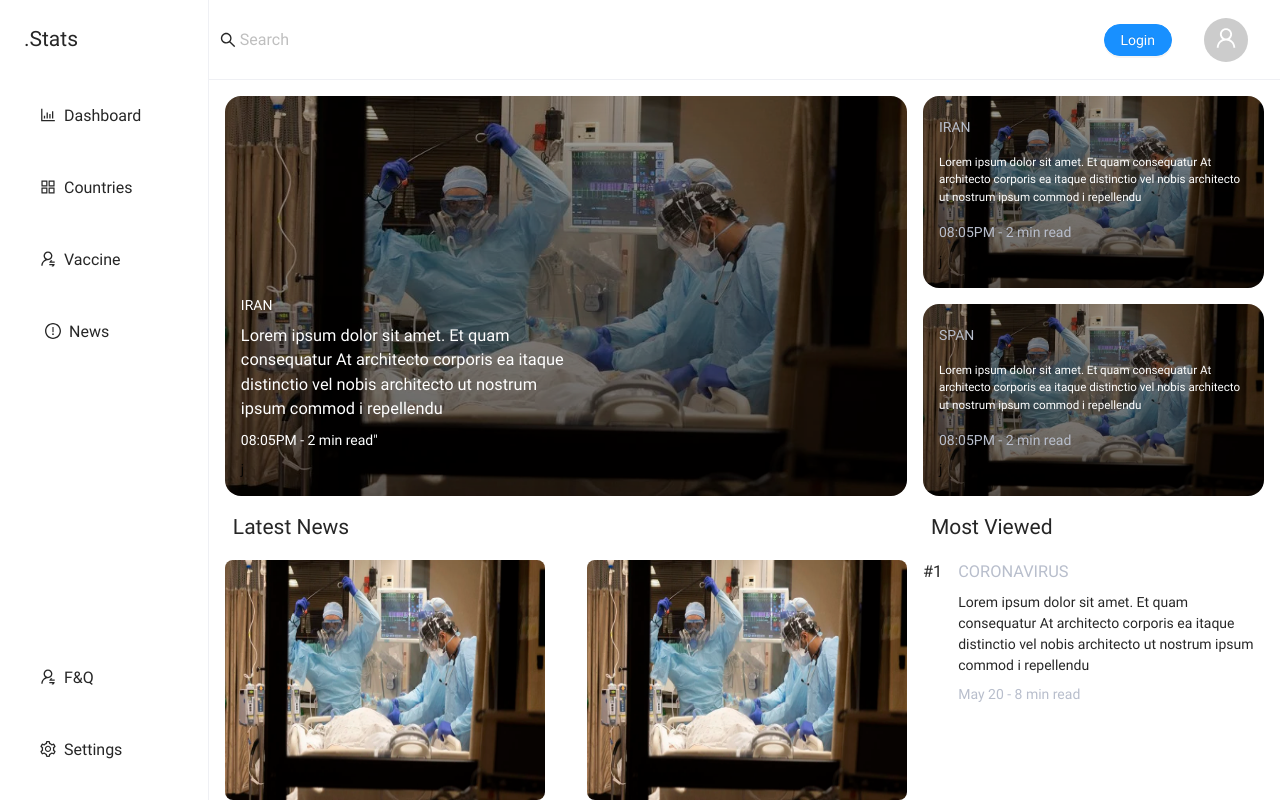
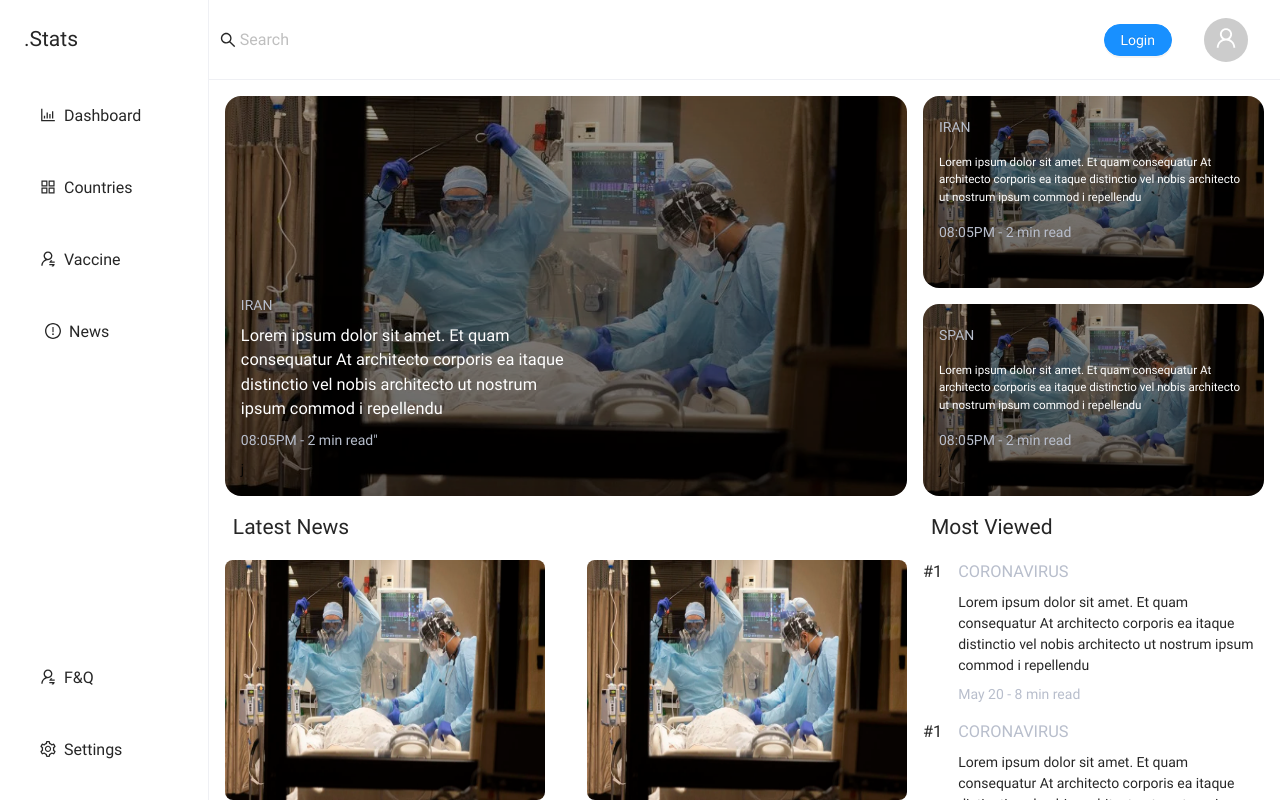
Before and after one commit to PouRiaBG/covid19-panel, a React (Create React App) app: page /news in a window 1280 px wide. Built offline with nearby package versions, Linux system fonts and the light colour scheme.

Commit message:
feat: implement viewdNews section

```diff
--- a/src/Pages/newsScreen.module.css
+++ b/src/Pages/newsScreen.module.css
@@ -1,9 +1,9 @@
 .container {
   flex: 1;
   padding: 1rem;
+  max-height: calc(100vh - 5rem);
+  overflow-y: auto;
 }
 .articles {
   display: flex;
-  max-height: calc(100vh - 30rem);
-  overflow-y: auto;
 }
--- a/src/components/News/NewsHeader/newsHeader.module.css
+++ b/src/components/News/NewsHeader/newsHeader.module.css
@@ -26,7 +26,7 @@
     url(../../../assets/images/covid-image1.webp);
 }
 
-.image h4 {
+.itemContainer h4 {
   color: #b8becc;
 }
 
--- a/src/components/News/NewsList/NewsList.tsx
+++ b/src/components/News/NewsList/NewsList.tsx
@@ -51,6 +51,15 @@ export function NewsList() {
         "
           imgSrc={covidImage}
         />
+
+        <NewsItem
+          title="WORLD"
+          content="
+            corporis ea itaque distinctio vel nobis architecto ut nostrum ipsum
+            commod  i repellendu
+        "
+          imgSrc={covidImage}
+        />
       </article>
     </div>
   );
--- a/src/components/News/ViewedNews/ViewedNews.tsx
+++ b/src/components/News/ViewedNews/ViewedNews.tsx
@@ -12,6 +12,33 @@ export function ViewedNews() {
         time="May 20 - 8 min read"
         number={1}
       />
+
+      <NewsCard
+        title="CORONAVIRUS"
+        content="
+        Lorem ipsum dolor sit amet. Et quam consequatur At architecto corporis ea itaque distinctio vel nobis architecto ut nostrum ipsum commod i repellendu
+      "
+        time="May 20 - 8 min read"
+        number={1}
+      />
+
+      <NewsCard
+        title="CORONAVIRUS"
+        content="
+        Lorem ipsum dolor sit amet. Et quam consequatur At architecto corporis ea itaque distinctio vel nobis architecto ut nostrum ipsum commod i repellendu
+      "
+        time="May 20 - 8 min read"
+        number={2}
+      />
+
+      <NewsCard
+        title="CORONAVIRUS"
+        content="
+        Lorem ipsum dolor sit amet. Et quam consequatur At architecto corporis ea itaque distinctio vel nobis architecto ut nostrum ipsum commod i repellendu
+      "
+        time="May 20 - 8 min read"
+        number={3}
+      />
     </div>
   );
 }
--- a/src/index.css
+++ b/src/index.css
@@ -89,6 +89,10 @@ select {
 }
 
 @font-face {
+  src: url("./assets/fonts/Roboto/Roboto-Bold.ttf");
+  font-family: roboto-bold;
+}
+@font-face {
   src: url("assets/fonts/Roboto/Roboto-Regular.ttf");
   font-family: roboto-reg;
 }
```
